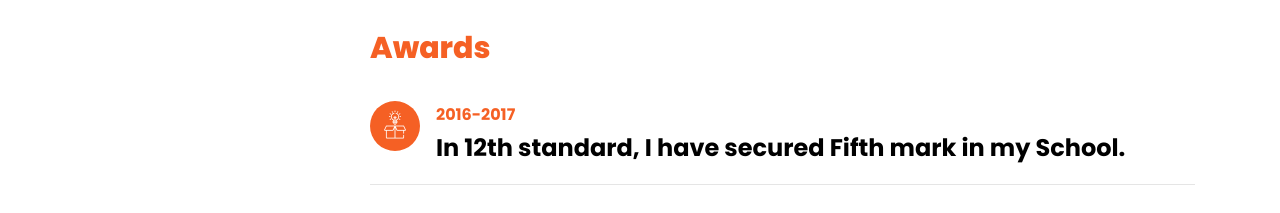
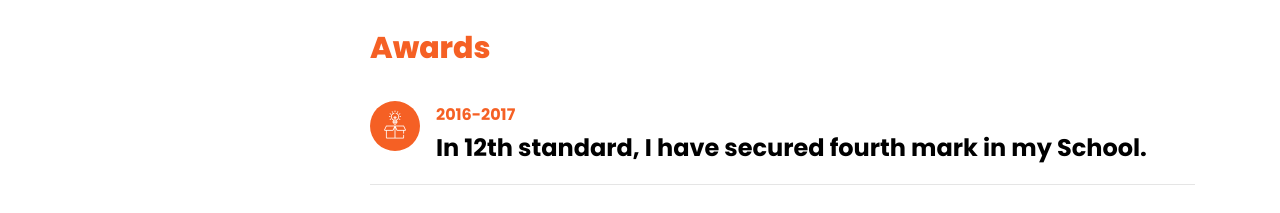
Before and after one commit to Mvignesh07/web, a plain HTML site: page index.html in a window 1280 px wide. Shown: the part 3040-3253 px from the top of the page. Drawn offline with Linux system fonts and the light colour scheme; files whose address does not match are found by name.

Commit message:
Update index.html

```diff
--- a/index.html
+++ b/index.html
@@ -290,7 +290,7 @@
 					    	</div>
 					    	<div class="text pl-3">
 		    					<span class="date">2016-2017</span>
-		    					<h2>In 12th standard, I have secured Fifth mark in my School.</h2>
+		    					<h2>In 12th standard, I have secured fourth mark in my School.</h2>
 	    					</div>
 	    				</div>
 	    				<div class="resume-wrap d-flex ftco-animate">
```
